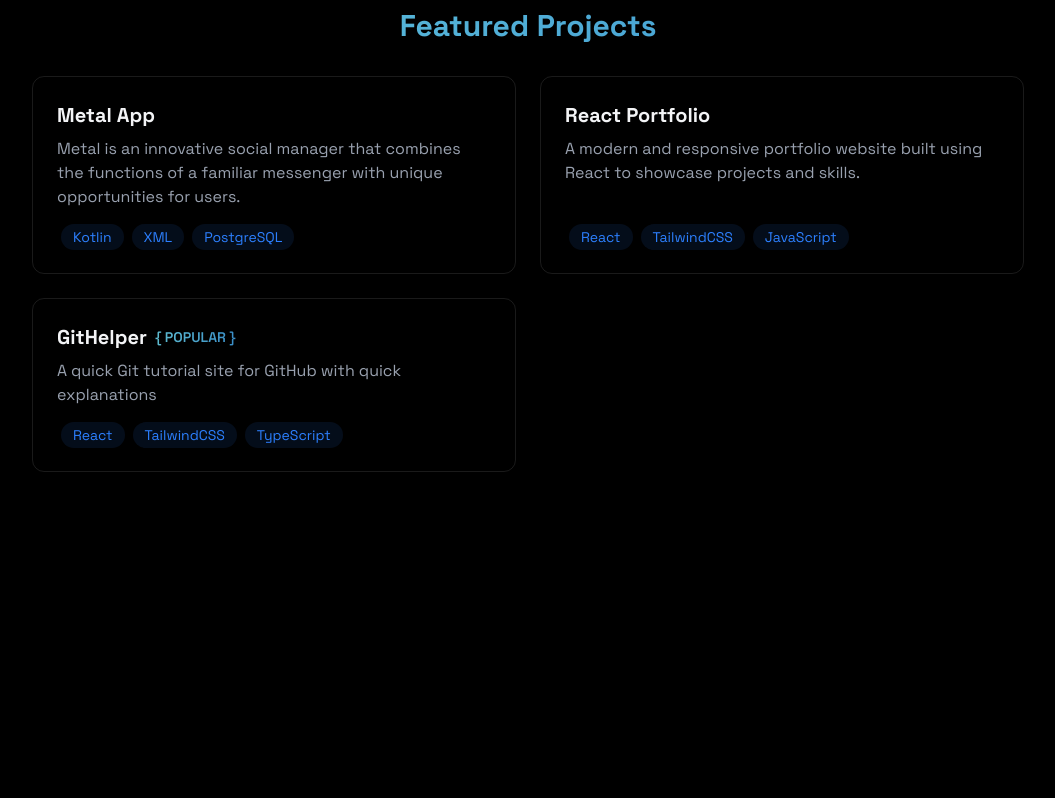
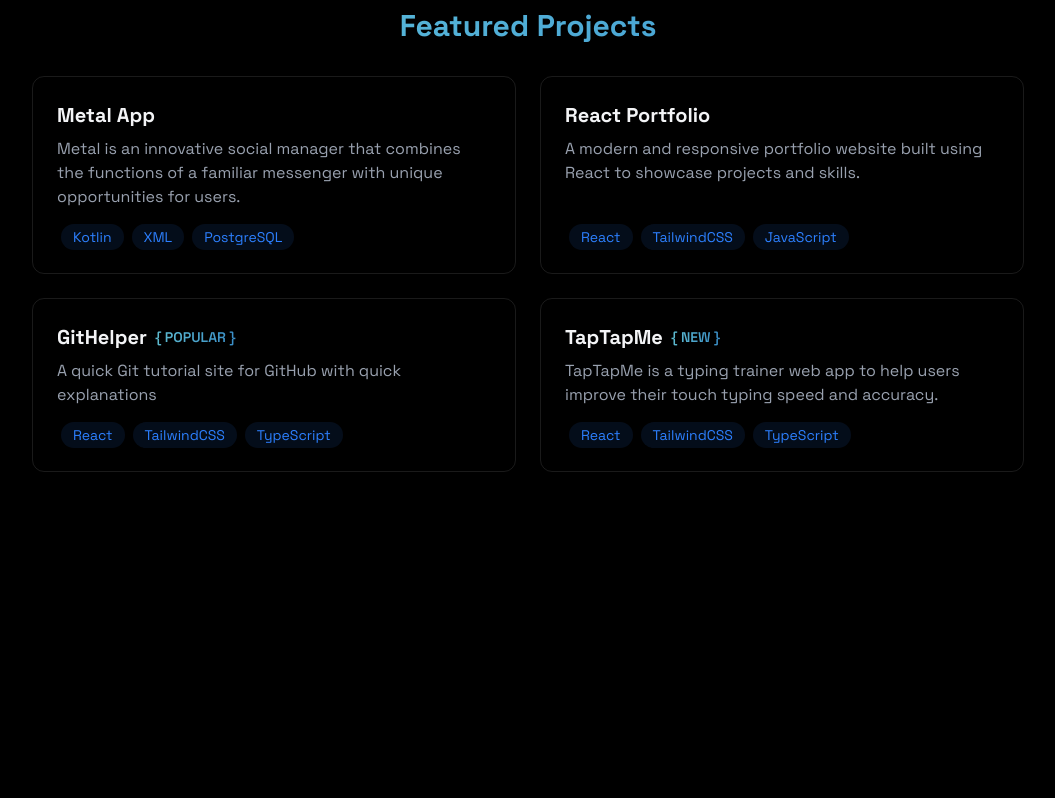
Before and after one commit to katanawka/portfolio, a React (Vite) app: page / in a window 1280 px wide. Shown: the part 2152-2950 px from the top of the page, without its empty margins (112-1167 px from the left). Built offline with nearby package versions, Linux system fonts and the light colour scheme.

Commit message:
Add new project: TapTapMe.

```diff
--- a/src/components/sections/Project.jsx
+++ b/src/components/sections/Project.jsx
@@ -34,6 +34,13 @@
                 link: "https://githelpers.netlify.app/",
                 techStack: ["React", "TailwindCSS", "TypeScript"],
               },
+              {
+                title: "TapTapMe",
+                description:
+                  "TapTapMe is a typing trainer web app to help users improve their touch typing speed and accuracy.",
+                link: "https://github.com/katanawka/taptapme-ts",
+                techStack: ["React", "TailwindCSS", "TypeScript"],
+              },
             ].map((project, index) => (
               <a
                 key={index}
@@ -47,6 +54,11 @@
                   {project.title === "GitHelper" && (
                     <span className="text-sm font-semibold bg-gradient-to-r from-[#63c5da] to-[#3d95d1] bg-clip-text text-transparent animate-pulse">
                       {`{ POPULAR }`}
+                    </span>
+                  )}
+                  {project.title === "TapTapMe" && (
+                    <span className="text-sm font-semibold bg-gradient-to-r from-[#63c5da] to-[#3d95d1] bg-clip-text text-transparent animate-pulse">
+                      {`{ NEW }`}
                     </span>
                   )}
                 </h3>
```
